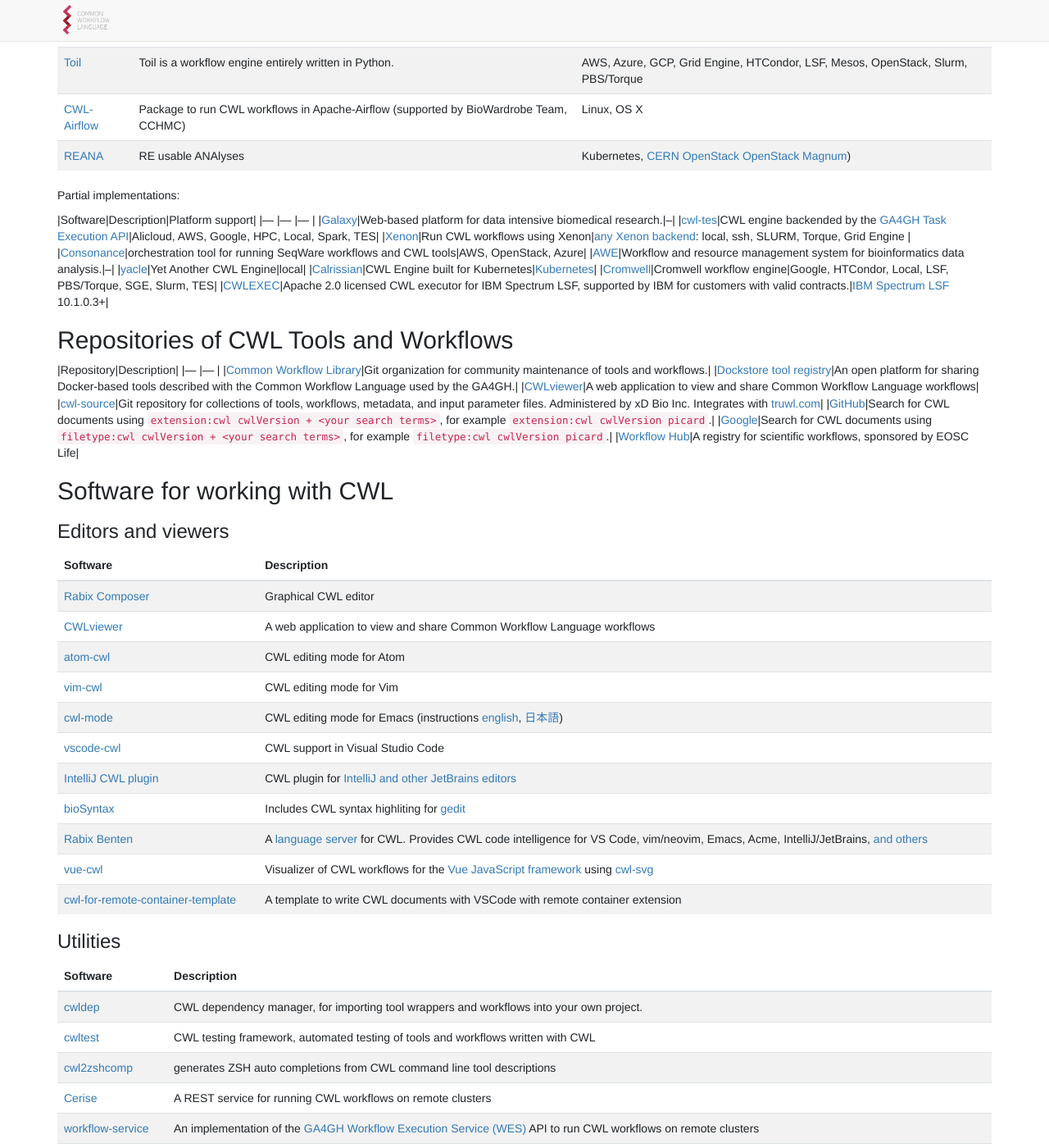
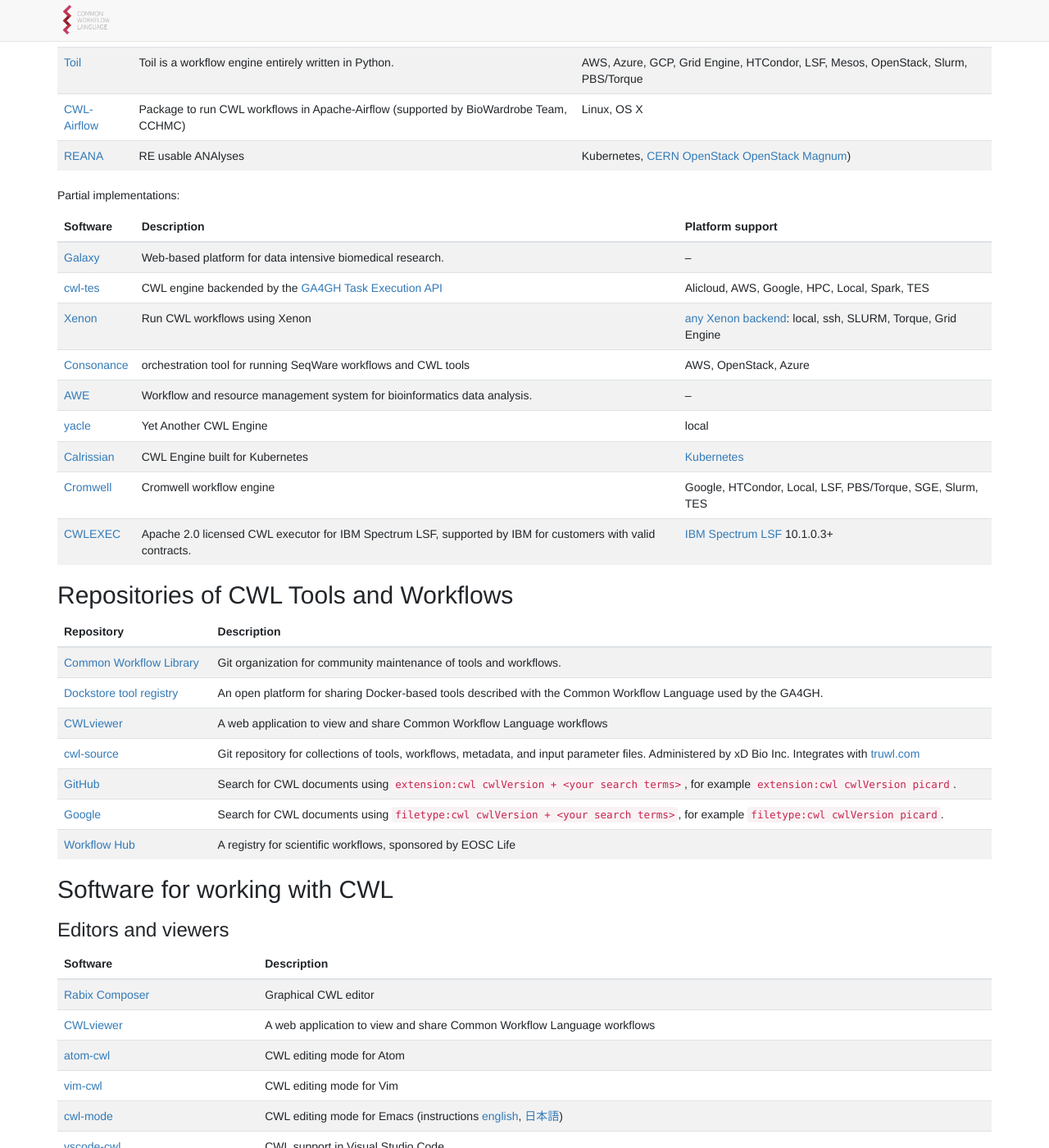
Before and after one commit to common-workflow-language/cwl-website, a Jekyll site: the page built from index.md, in a window 1280 px wide and 1400 px high, scrolled down 1426 px. Shown: the whole window at 82% size. Built offline with Jekyll 4.4.1, drawn with Linux system fonts in a browser that asks for light colours; some of the changed text lies outside the part shown.

Commit message:
Fix index.md imports breaking markdown tables

```diff
--- a/index.md
+++ b/index.md
@@ -40,11 +40,11 @@
 {% endfor %}
 {% endcomment %}
 
-{%- include home/getting-started.html -%}
-{%- include home/support-community-contributing.html -%}
-{%- include home/specification.html -%}
-{%- include home/implementation.html -%}
-{%- include home/repositories.html -%}
-{%- include home/software-for-working-with-cwl.html -%}
-{%- include home/projects.html -%}
-{%- include home/contributers-and-governance.html -%}
+{% include home/getting-started.html %}
+{% include home/support-community-contributing.html %}
+{% include home/specification.html %}
+{% include home/implementation.html %}
+{% include home/repositories.html %}
+{% include home/software-for-working-with-cwl.html %}
+{% include home/projects.html %}
+{% include home/contributers-and-governance.html %}
```
